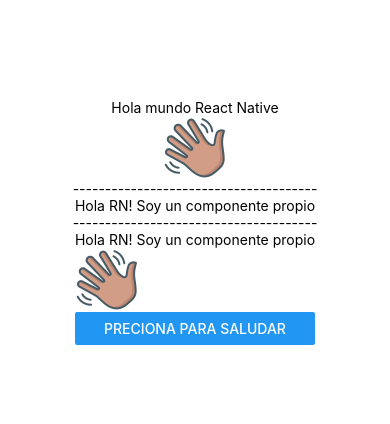
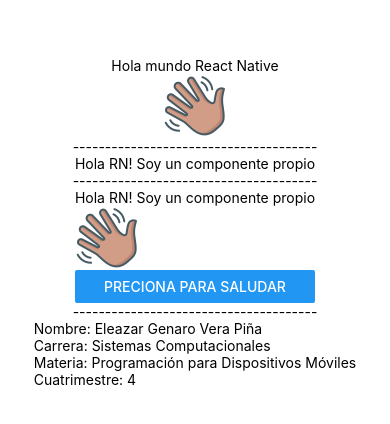
Before and after one commit to EleazarGenaro/DAM222, a React Native app in the folder App2/: screen / in a window 390 px wide. Shown: the part 200-624 px from the top of the page. Built offline with nearby package versions, Linux system fonts and the light colour scheme.

Commit message:
Tarea de 4 componentes nativos

```diff
--- a/App2/App.js
+++ b/App2/App.js
@@ -3,6 +3,7 @@ import { StatusBar } from 'expo-status-bar';
 import { StyleSheet, Text, View, Image } from 'react-native';
 import { Saludo } from './components/Saludo';
 import { Saludo2 } from './components/Saludo2';
+import { Perfil } from './components/Perfil';
 
 // 2. Zona Main
 export default function App() {
@@ -16,6 +17,8 @@ export default function App() {
       <Saludo/>
       <Text>--------------------------------------</Text>
       <Saludo2/>
+      <Text>--------------------------------------</Text>
+      <Perfil/>
 
       <StatusBar style="auto" />
 
--- /dev/null
+++ b/App2/components/Perfil.js
@@ -0,0 +1,13 @@
+import {Text, View} from 'react-native';
+
+export const Perfil=()=> {
+    return(
+
+        <View>
+        <Text>Nombre: Eleazar Genaro Vera Piña</Text>
+        <Text>Carrera: Sistemas Computacionales</Text>
+        <Text>Materia: Programación para Dispositivos Móviles</Text>
+        <Text>Cuatrimestre: 4</Text>
+        </View>
+    )
+}
--- a/App2/components/Saludo.js
+++ b/App2/components/Saludo.js
@@ -3,6 +3,5 @@ import {Text} from 'react-native';
 export const Saludo=()=> {
     return(
         <Text>Hola RN! Soy un componente propio</Text>
-
     )
 }
```
